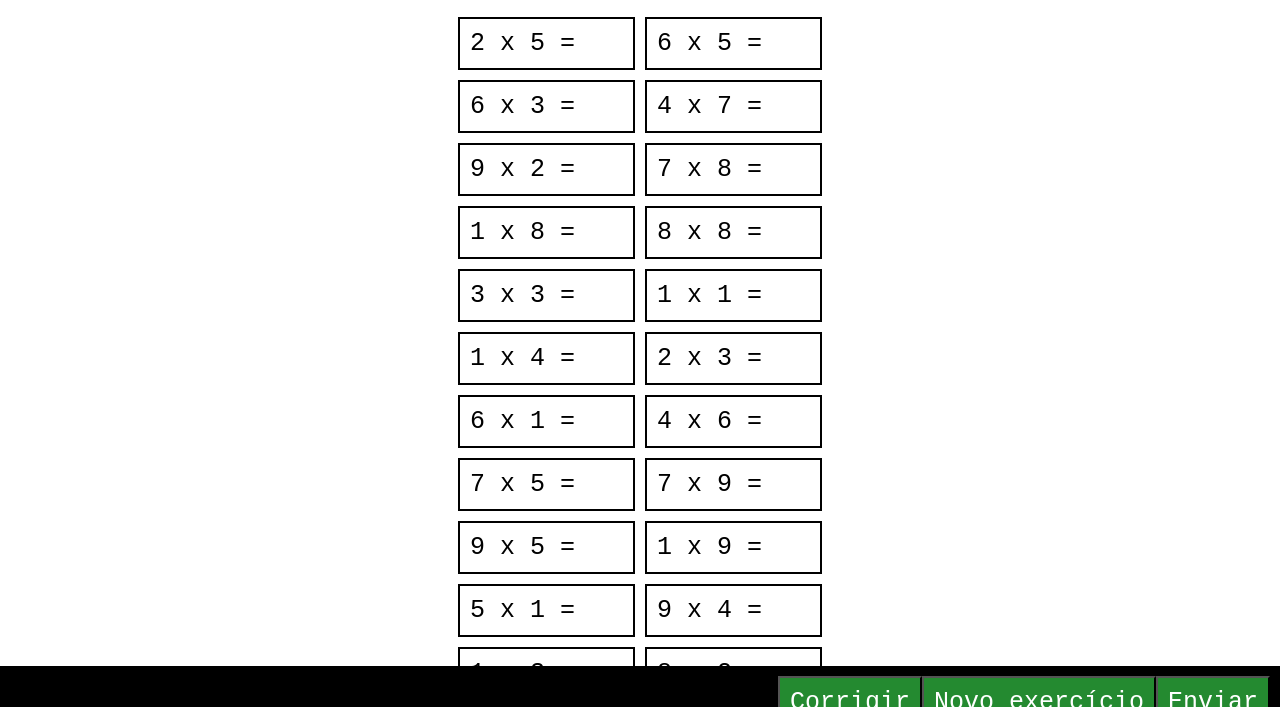
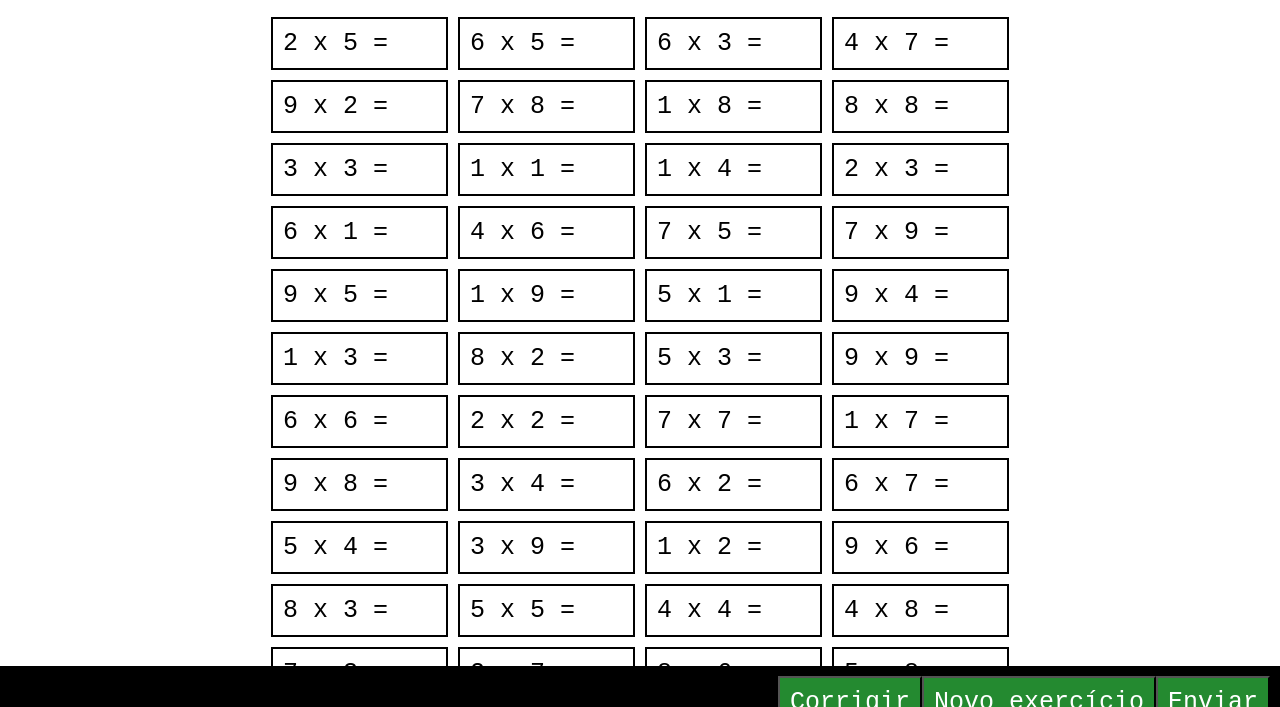
Before and after one commit to abrhelton/projeto-continhas, a plain HTML site: page index.html in a window 1280 px wide. Shown: the part 61-768 px from the top of the page. Drawn offline with Linux system fonts and the light colour scheme.

Commit message:
Update style.css

```diff
--- a/style.css
+++ b/style.css
@@ -30,7 +30,7 @@ header {
     display: flex;
     align-content: center;
     justify-content: center;
-    max-width: 40%;
+    max-width: 60%;
     gap: 10px;
     flex-wrap: wrap;
     margin: auto;
```
